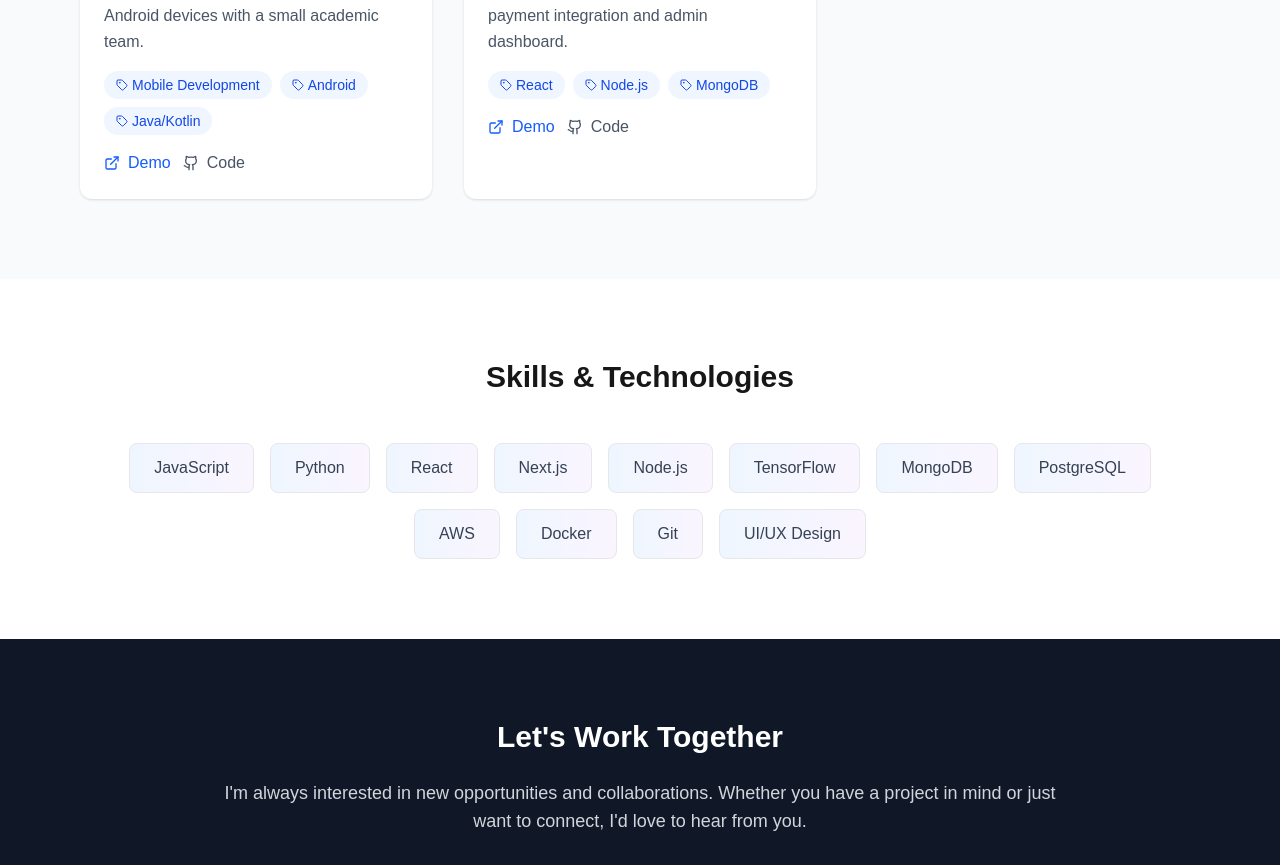
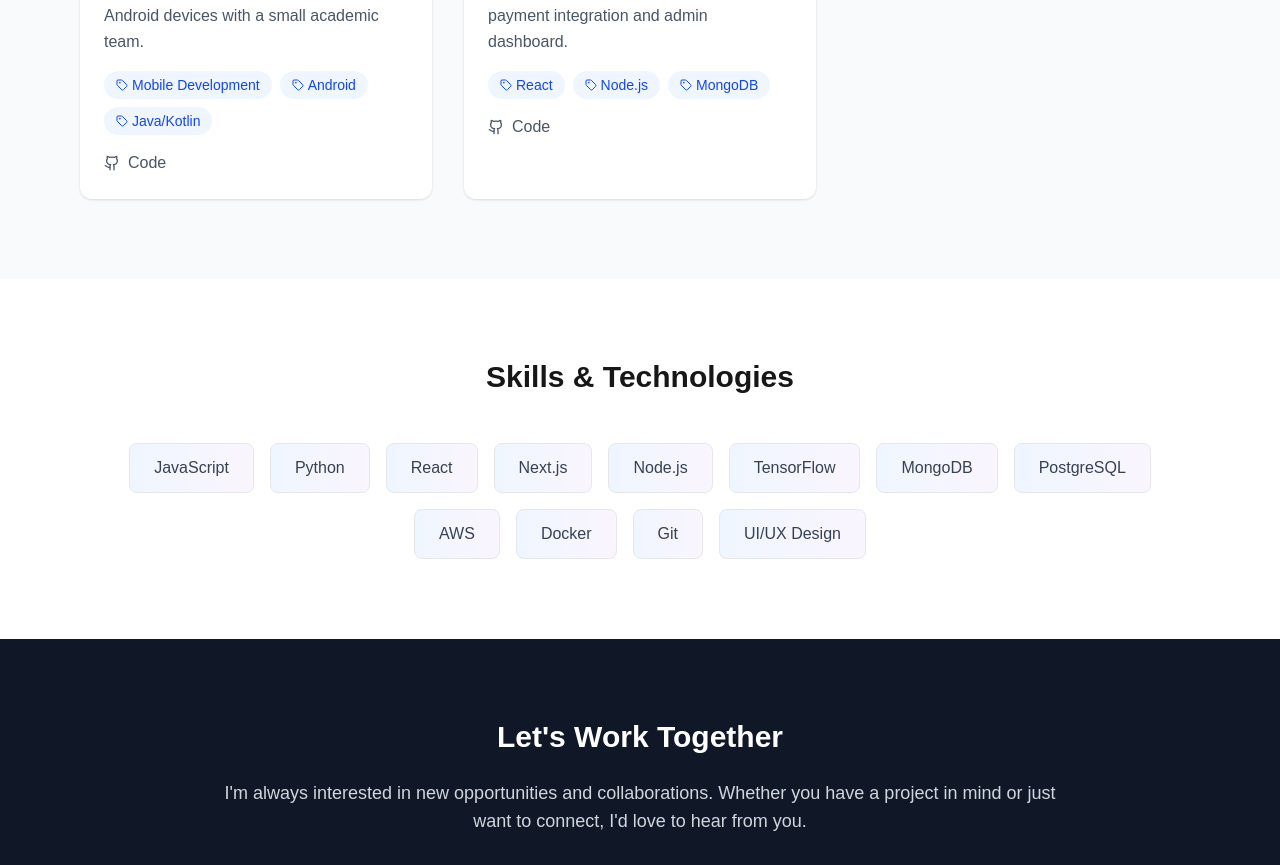
Before and after one commit to ellergabriel/NextJS_Portfolio, a Next.js app: page / in a window 1280 px wide. Shown: the part 1706-2571 px from the top of the page. Built offline with nearby package versions, Linux system fonts and the light colour scheme.

Commit message:
removed button from project items

```diff
--- a/app/page.js
+++ b/app/page.js
@@ -216,13 +216,6 @@ const Portfolio = () => {
 
                   <div className="flex gap-3">
                     <a
-                      href={project.demoLink}
-                      className="flex items-center gap-2 text-blue-600 hover:text-blue-700 font-medium"
-                    >
-                      <ExternalLink className="w-4 h-4" />
-                      Demo
-                    </a>
-                    <a
                       href={project.githubLink}
                       className="flex items-center gap-2 text-gray-600 hover:text-gray-700 font-medium"
                     >
```
